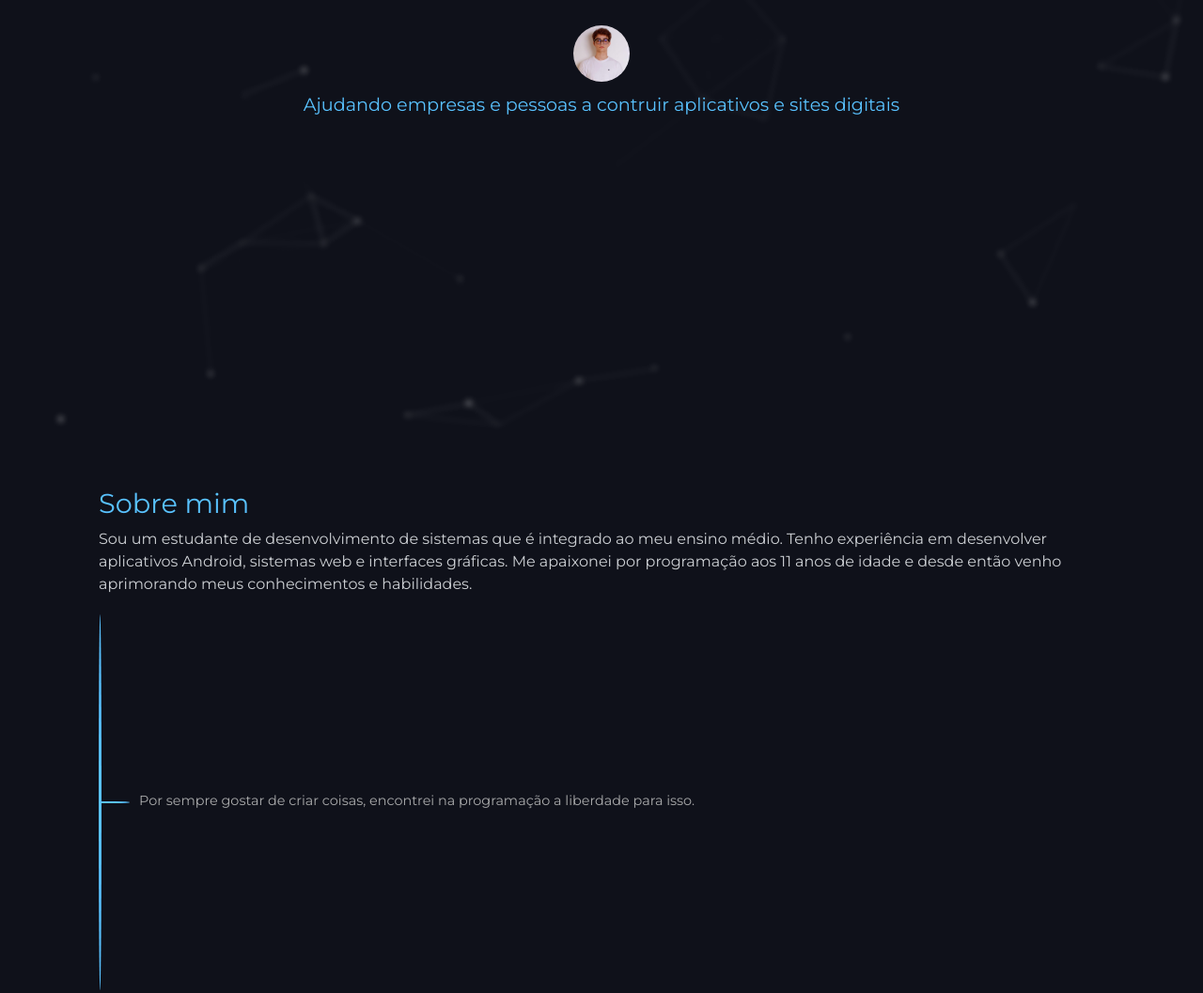
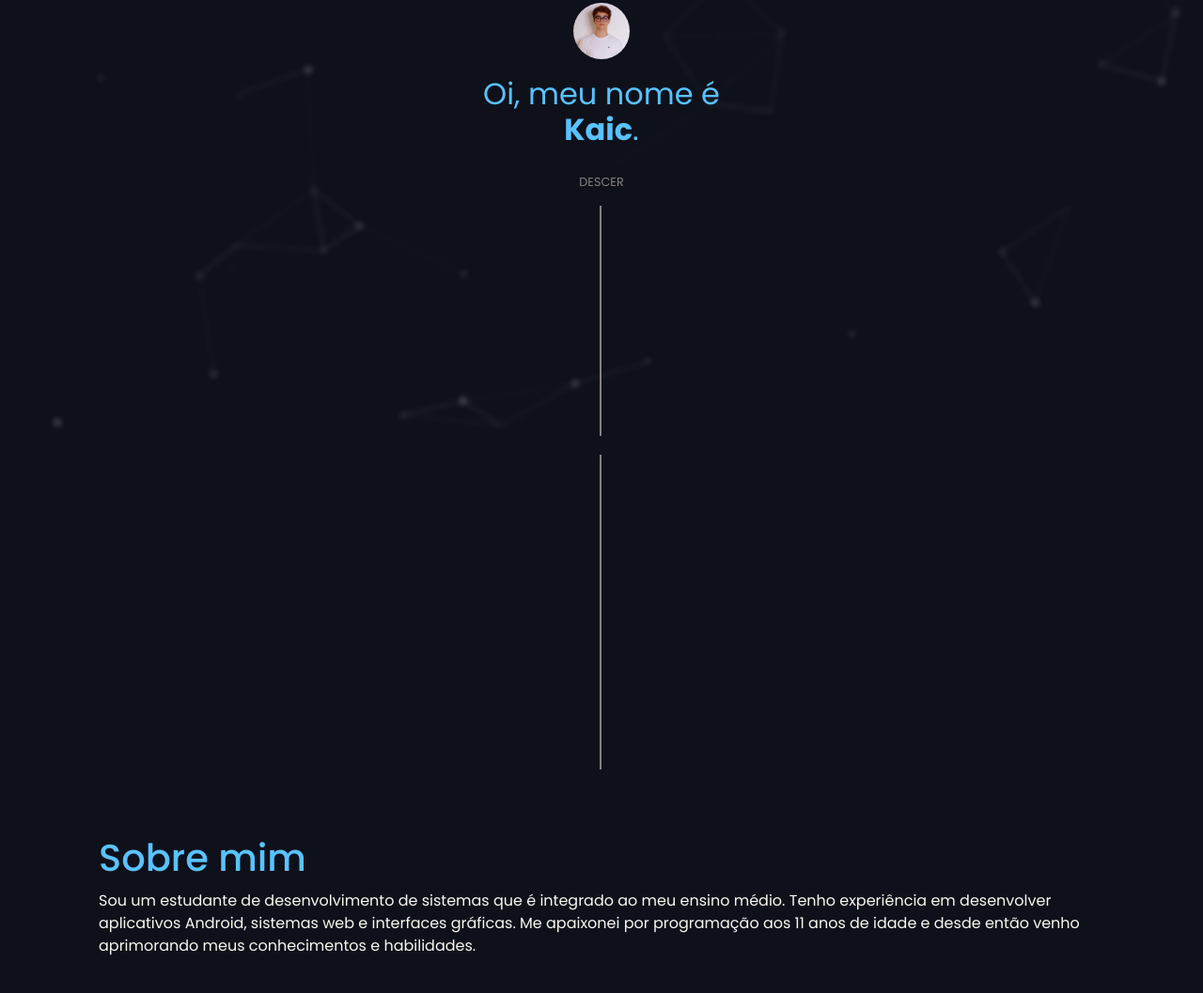
Before and after one commit to kaicsalomao/portfolio, a plain HTML site: page index.html in a window 1280 px wide. Shown: the part 316-1373 px from the top of the page at 94% size. Drawn offline with nearby package versions, Linux system fonts and the light colour scheme.

Commit message:
more improvements

```diff
--- a/index.html
+++ b/index.html
@@ -29,12 +29,6 @@
       rel="stylesheet"
       href="https://stackpath.bootstrapcdn.com/bootstrap/4.5.2/css/bootstrap.min.css"
     />
-    <link rel="preconnect" href="https://fonts.googleapis.com" />
-    <link rel="preconnect" href="https://fonts.gstatic.com" crossorigin />
-    <link
-      href="https://fonts.googleapis.com/css2?family=Montserrat&display=swap"
-      rel="stylesheet"
-    />
     <link rel="stylesheet" href="static/styles/style.css" />
 
     <!-- ScrollReveal -->
@@ -43,11 +37,14 @@
   <body>
     <div id="particles-container"></div>
     <div class="container">
-      <section id="header">
+      <section class="header">
         <img src="static/imgs/profile.jpg" alt="profile" id="header-image"/>
-        <p class="lead">Ajudando empresas e pessoas a contruir aplicativos e sites digitais</p>
+        <h1 style="visibility: hidden;">Oi, meu nome é <br><strong>Kaic</strong>.</h1>
       </section>
-
+      <div class="header-ligature-box">
+      	<p id="header-ligature-text"style="visibility:hidden;">DESCER</p>
+          <div id="header-ligature"style="visibility:hidden;"></div>
+      </div>
       <section id="body">
         <div class="content">
           <div class="about">
@@ -124,11 +121,11 @@
             </div>
           </div>
 
-          <div class="more-information">
+          <div class="more-information" style="justify-content: flex-end;">
+            <p style="text-align: right;margin-right:15px">Meus projetos refletem meu compromisso com
+    a qualidade.</p>
+            <div class="line-aditional"></div>
             <div class="line-ligature"></div>
-            <div class="line-aditional"></div>
-            <p>Meus projetos refletem meu compromisso com
-    a qualidade.</p>
           </div>
 
           <div class="contact">
@@ -163,6 +160,7 @@
         </div>
       </section>
     </div>
+    <div id="spacing-bottom"></div>
     <script src="https://cdn.jsdelivr.net/npm/particles.js@2.0.0/particles.min.js"></script>
     <script src="static/js/script.js"></script>
   </body>
--- a/static/js/script.js
+++ b/static/js/script.js
@@ -5,7 +5,24 @@ var scrollOptions = {
   distance: "30px",
   origin: "top",
 };
-
+ScrollReveal().reveal(".header h1", {
+  delay: 300,
+  duration: 700,
+  distance: "30px",
+  origin: "top"
+});
+ScrollReveal().reveal("#header-ligature-text", {
+  delay: 900,
+  duration: 700,
+  distance: "30px",
+  origin: "top"
+});
+ScrollReveal().reveal("#header-ligature", {
+  delay: 1000,
+  duration: 700,
+  distance: "30px",
+  origin: "top"
+});
 ScrollReveal().reveal(".about h2", {
   delay: 300,
   duration: 500,
@@ -18,13 +35,15 @@ ScrollReveal().reveal("#about-description", {
   distance: "30px",
   origin: "top"
 });
-ScrollReveal().reveal(".line-ligature", {
-  delay: 300,
-  duration: 500,
-});
-ScrollReveal().reveal(".more-information p", {
+ScrollReveal().reveal(".more-information:nth-child(2) p", {
   delay: 300,
   origin: "left",
+  distance: "40px",
+  duration: 700,
+});
+ScrollReveal().reveal(".more-information:nth-child(4) p", {
+  delay: 300,
+  origin: "right",
   distance: "40px",
   duration: 700,
 });
@@ -46,3 +65,9 @@ ScrollReveal().reveal(".projects-list", {
 });
 ScrollReveal().reveal(".contact", scrollOptions);
 ScrollReveal().reveal(".contacts ul", scrollOptions);
+
+ var headerLigature = document.querySelector("#header-ligature");
+ var headerLigatureBox = document.querySelector(".header-ligature-box");
+ var height = 600;
+ headerLigature.style.height = height + "px";
+ headerLigatureBox.style.marginTop = -(height/2) + "px";
--- a/static/styles/style.css
+++ b/static/styles/style.css
@@ -1,12 +1,19 @@
+@import url('https://fonts.googleapis.com/css2?family=Poppins:ital,wght@0,400;0,500;0,700;1,400;1,500&display=swap');
 body {
   background: #0f111a;
   width: 100%;
   height: 100%;
   color: #f8f8f2;
-  font-family: "Montserrat", sans-serif;
+  font-family: 'Poppins';
   margin: 0;
 }
-
+#spacing-bottom {
+  position: fixed;
+  height: 20px;
+  width: 100%;
+  background: #0f111a;
+  bottom: 0;
+}
 #particles-container canvas {
   position: fixed;
   height: 100vh;
@@ -17,7 +24,8 @@ body {
   z-index: -1;
 }
 
-#header {
+.header {
+  position: relative;
   display: flex;
   flex-direction: column;
   justify-content: center;
@@ -32,40 +40,44 @@ body {
   border-radius: 50%;
 }
 
-.lead {
+.header h1 {
   width:  80%;
   height: max-content;
-  font-size: 1.2em;
+  font-weight: 400;
+  font-size: 2em;
   text-align: center;
-  margin-top: 10px;
+  margin-top: 18px;
   color: #59c2ff;
-  animation: fadeInAnimation ease 1s;
-  animation-iteration-count: 1;
-  animation-fill-mode: forwards;
 }
 
-@keyframes fadeInAnimation {
-  0% {
-  	opacity: 0;
-  }
-  100% {
-  	opacity: 1;
-  }
+.header-ligature-box {
+  display: flex;
+  flex-direction: column;
+  justify-content: center;
+  align-items: center;
+}
+#header-ligature-text {
+  font-size: 0.8em;
+  color: #858282;
+}
+#header-ligature {
+  left: 50%;
+  transform: translateX(-50%);
+  width: 2px;
+  background: #858282;
 }
 
 .content {
   padding: 20px;
+  margin-top: 50px;
   background: transparent;
 }
 
-#about-description {
-	color: #cdd0d4;
-}
 /* ... */
 h2 {
   color: #59c2ff;
-  margin-top: 15px;
-  font-size: 1.8em;
+  font-size: 2.5em;
+  margin-bottom: 10px;
 }
 
 a {
@@ -81,9 +93,10 @@ a:hover {
 .more-information {
   display: flex;
   flex-direction:row;
-  margin-top: 20px;
-  margin-bottom: 20px;
+  margin-top: 50px;
+  margin-bottom: 50px;
   align-items: center;
+  justify-content: flex-start
 }
 .more-information p {
   font-size: 0.9em;
@@ -101,10 +114,7 @@ a:hover {
   width: 30px;
   height: 2px;
   background: #59c2ff;
-  border-top-right-radius: 50%;
-  border-bottom-right-radius: 50%;
 }
-
 /* Projects */
 .projects-list {
   display: flex;
```
